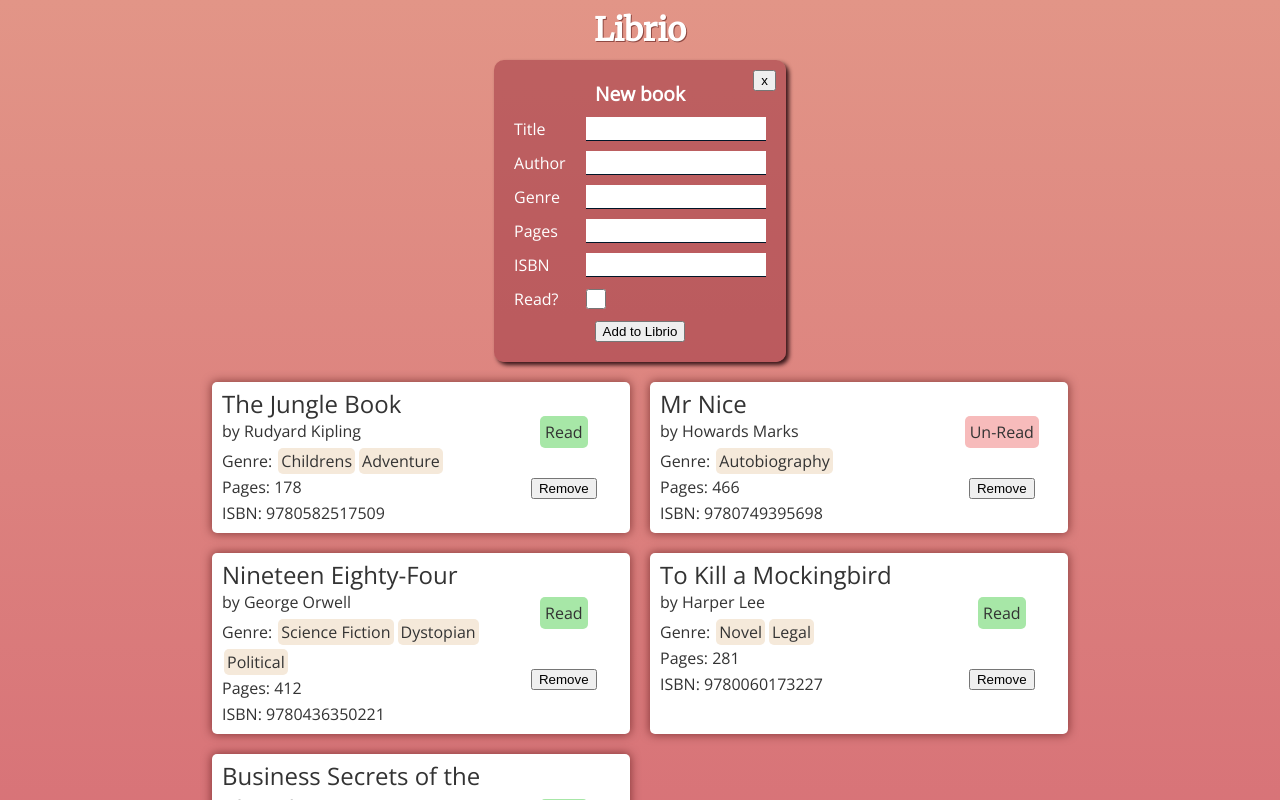
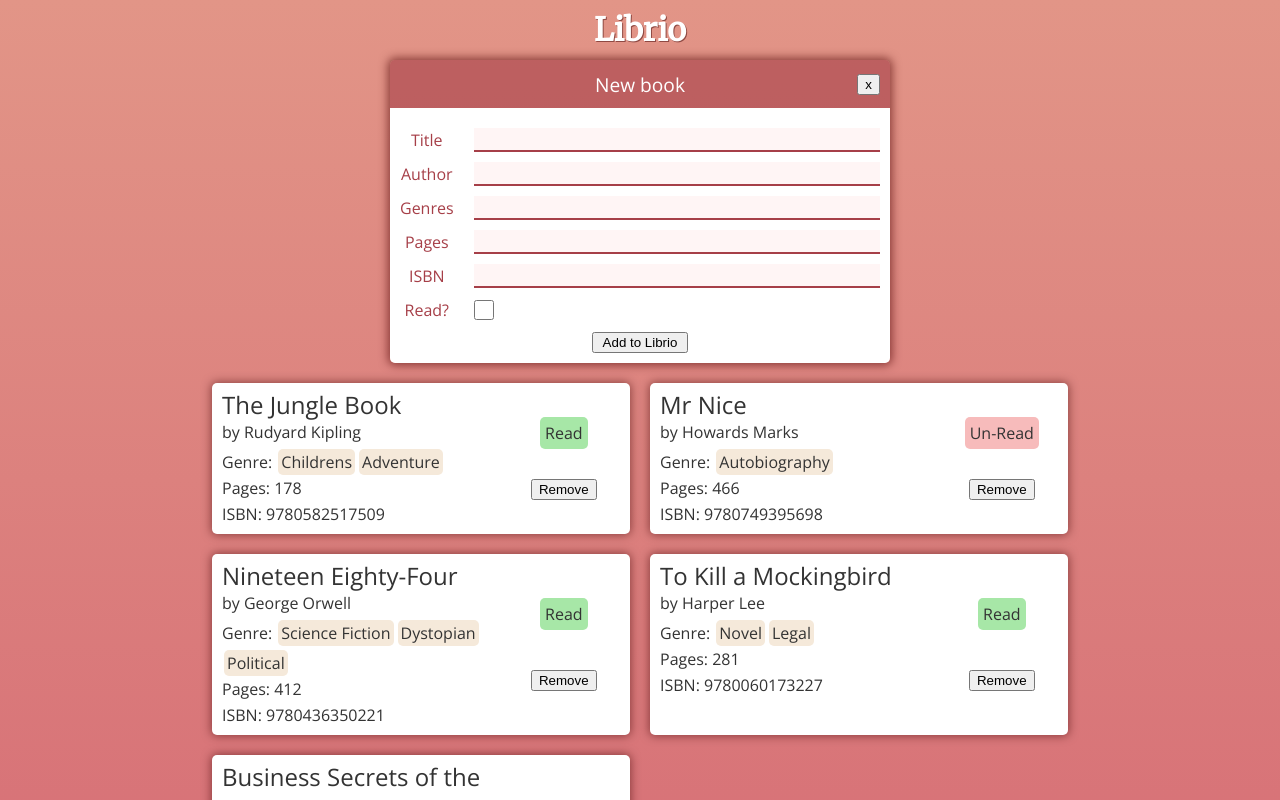
Before and after one commit to dmills-webdev/librio-react, a React (Create React App) app: page / in a window 1280 px wide. Both pictures are taken after a click on the element "Add new book". Shown: the top 800 px of the page. Built offline with nearby package versions, Linux system fonts and the light colour scheme.

Commit message:
Restyle add-book-form.

```diff
--- a/src/AddBookForm.js
+++ b/src/AddBookForm.js
@@ -84,14 +84,19 @@ const AddBookForm = ({ addBookToLibrary }) => {
 //////////////////////////////////////////////////////////////////////////// JSX
   return(
     <div id="add-book-container">
+
+      <header>
         <h1>New book</h1>
         <button className="close-form" onClick={() => closeForm()}>x</button>
+      </header>
+
+      <div className="subcontainer">
         <form className="add-book-form">
           <div>
             <section className="labels">
               <label htmlFor="name">Title</label>
               <label htmlFor="author">Author</label>
-            <label htmlFor="genre">Genre</label>
+              <label htmlFor="genre">Genres</label>
               <label htmlFor="pages">Pages</label>
               <label htmlFor="isbn">ISBN</label>
               <label htmlFor="hasBookBeenRead">Read?</label>
@@ -107,9 +112,10 @@ const AddBookForm = ({ addBookToLibrary }) => {
             </section>
           </div>
           <button type="button" onClick={() => finaliseBook()}>Add to Librio</button>
-
         </form>
       </div>
+    </div>
+
   )
 }
 
--- a/src/_variables.scss
+++ b/src/_variables.scss
@@ -6,5 +6,6 @@ $white: #FFF;
 $black: #333;
 $primary: hsla(352, 48%, 39%, 1);
 $secondary: hsla(132, 48%, 80%, 1);
+$raspberry: hsla(355, 45%, 45%, 1);
 
 $breakpoint-pc: 1200px;
--- a/src/add-book-form.scss
+++ b/src/add-book-form.scss
@@ -8,28 +8,45 @@
   position: relative;
 
   width: 100%;
-  padding: 20px;
-  border-radius: 10px;
   margin: 0 auto;
+  overflow: hidden;
 
-  color: $white;
-  background: hsla(354, 45%, 45%, 0.6);
-  box-shadow: 3px 3px 4px hsla(354, 45%, 15%, 1);
+  border-radius: 5px;
+  box-shadow: 0 0 5px 1px hsla(0, 100%, 15%, 0.5);
+
 
   @media (min-width: $breakpoint-pc) {
     width:33.33%;
+    min-width: 500px;
+    box-shadow: 0 0 10px 2px hsla(0, 100%, 15%, 0.6);
   }
 
-  h1 {
-    font-size: 1.2em;
-    text-align: center;
+  header {
+    background: hsla(354, 45%, 45%, 0.6);
+    color: $white;
+    height: 3em;
+    display: flex;
+    align-items: center;
+    justify-content: center;
+
+    h1 {
+      font-weight: normal;
+      font-size: 1.2em;
+    }
+  }
+
+  .subcontainer {
+    width: 100%;
+
+    background: $white;
+    color: $raspberry;
+    padding: 10px;
   }
 }
 
 .close-form {
   position: absolute;
   right: 10px;
-  top: 10px;
 }
 
 .add-book-form {
@@ -48,6 +65,7 @@
 
     margin-right: 20px;
     label {
+      text-align: center;
       line-height: 1.5em;
     }
   }
@@ -59,8 +77,9 @@
       line-height: 1.5em;
       width: 100%;
       border: none;
-      border-top: 1px solid transparent;
-      border-bottom: 1px solid #001628;
+      border-top: 0px solid transparent;
+      border-bottom: 2px solid $raspberry;
+      background: hsla(0, 100%, 98%, 1);
     }
     .checkbox {
       margin-top: 2px;
```
Lines whose indentation alone changed are shown as unchanged.
